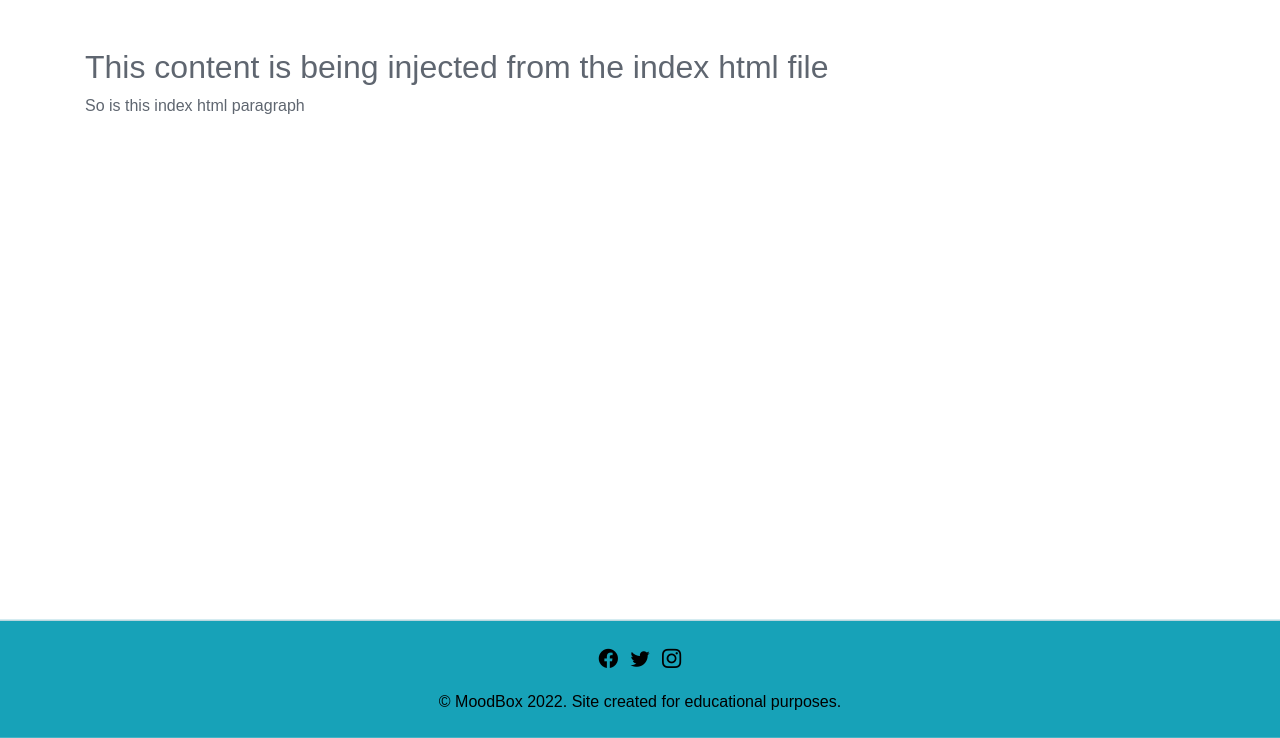
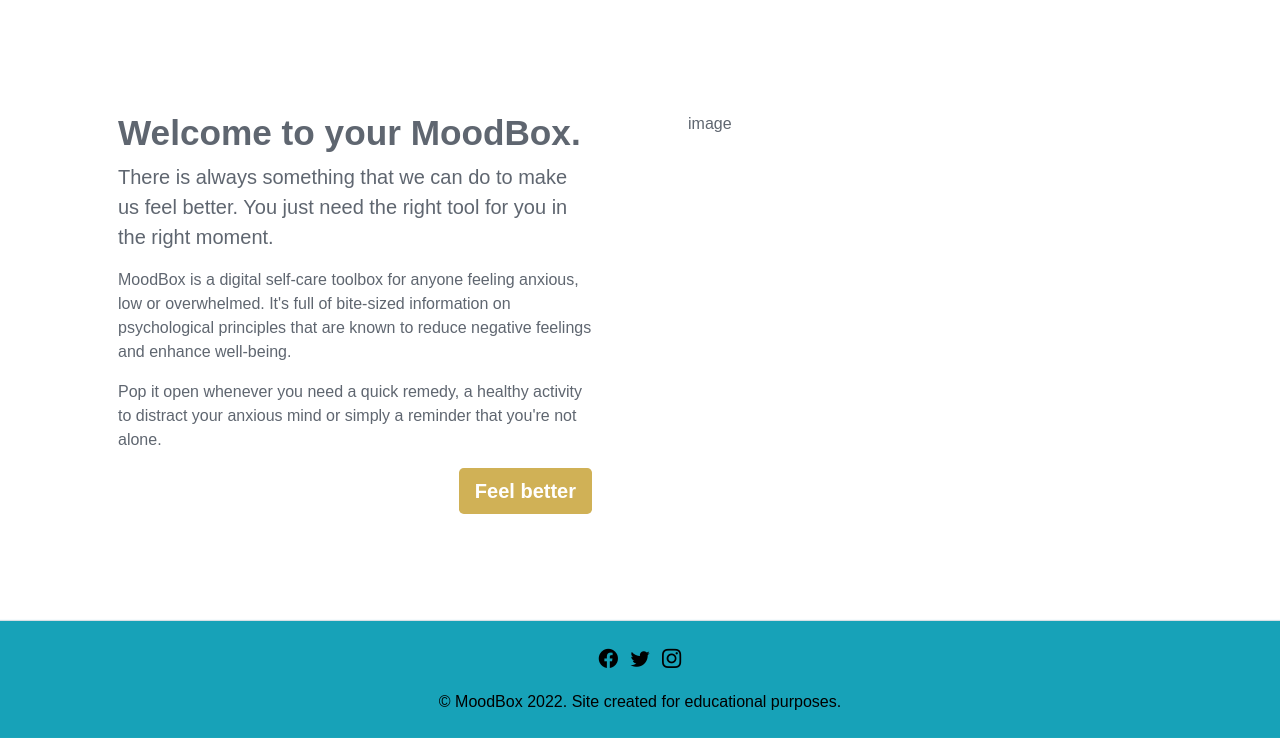
Before and after one commit to renatabiniek/moodbox, a Django app: page / in a window 1280 px wide. Shown: the part 62-800 px from the top of the page. Run offline with Django 3.2, Linux system fonts and the light colour scheme; data that the repository does not hold is empty; some libraries are stand-ins or nearby versions.

Commit message:
Add content and style index html

```diff
--- a/static/css/style.css
+++ b/static/css/style.css
@@ -27,6 +27,21 @@ a {
     color: #17a2b8;
 }
 
+h1 {
+    font-weight: 600;
+    font-size: 2.2rem;
+}
+
+.btn-primary {
+    background-color: #D0B156;
+    border: none;
+    float: right;
+}
+
+.btn:hover, .btn:focus, .btn:active {
+    background-color: #D0B156;
+    font-size: 1.5rem;
+}
 /*------------------------------------ Footer*/
 
 /* sticky footer, as per
--- a/templates/base.html
+++ b/templates/base.html
@@ -57,7 +57,7 @@
 
   <!--Main-->
 
-  <main class="container py-5">
+  <main >
     {% block content %}
     <!-- Content gets inserted here -->
     {% endblock content %}
--- a/templates/index.html
+++ b/templates/index.html
@@ -1,7 +1,27 @@
 {% extends "base.html" %}
 
 {% block content %}
-<h2>This content is being injected from the index html file</h2>
-<p>So is this index html paragraph</p>
+
+<section>
+    <div class="container px-lg-5 mt-5 pt-5">
+        <div class="row mx-lg-n5">
+          <div class="col py-3 px-lg-5">
+            <h1>Welcome to your MoodBox.</h1>
+            <p class="lead">There is always something that we can do to make us feel better. You just need the right tool for you in the right moment.</p>
+            <p>MoodBox is a digital self-care toolbox for anyone feeling anxious, low or overwhelmed. It's full of bite-sized information on psychological principles that are known to reduce negative feelings and enhance well-being.</p>
+            <p>Pop it open whenever you need a quick remedy, a healthy activity to distract your anxious mind or simply a reminder that you're not alone.</p>
+            <a href="" class="btn btn-lg btn-primary font-weight-bolder" role="button">Feel better</a>
+          </div>
+          <div class="col py-3 px-lg-5">
+            image
+          </div>
+        </div>
+      </div>
+</section>
+
+<section>
+
+</section>
+
 
 {%endblock%}
```
